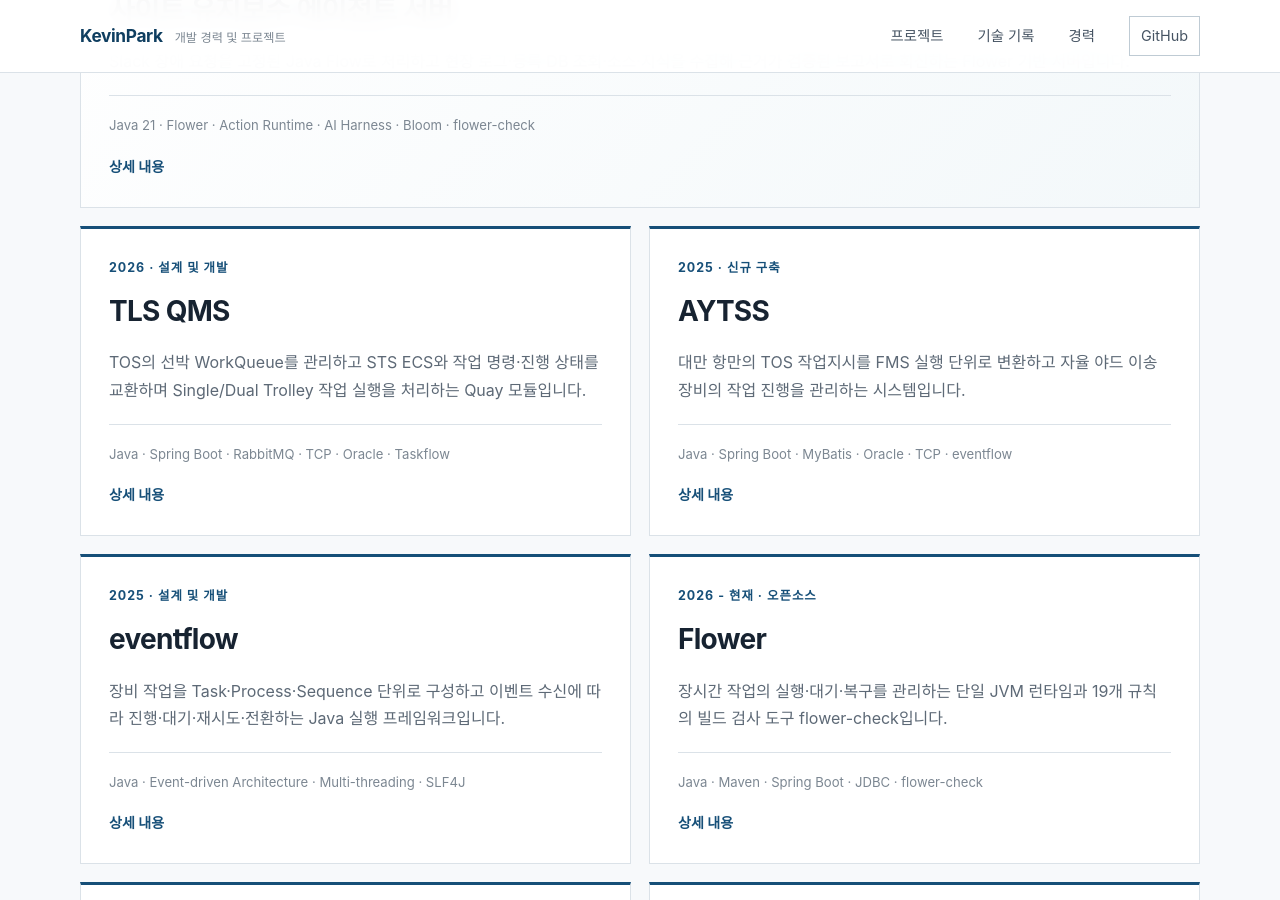
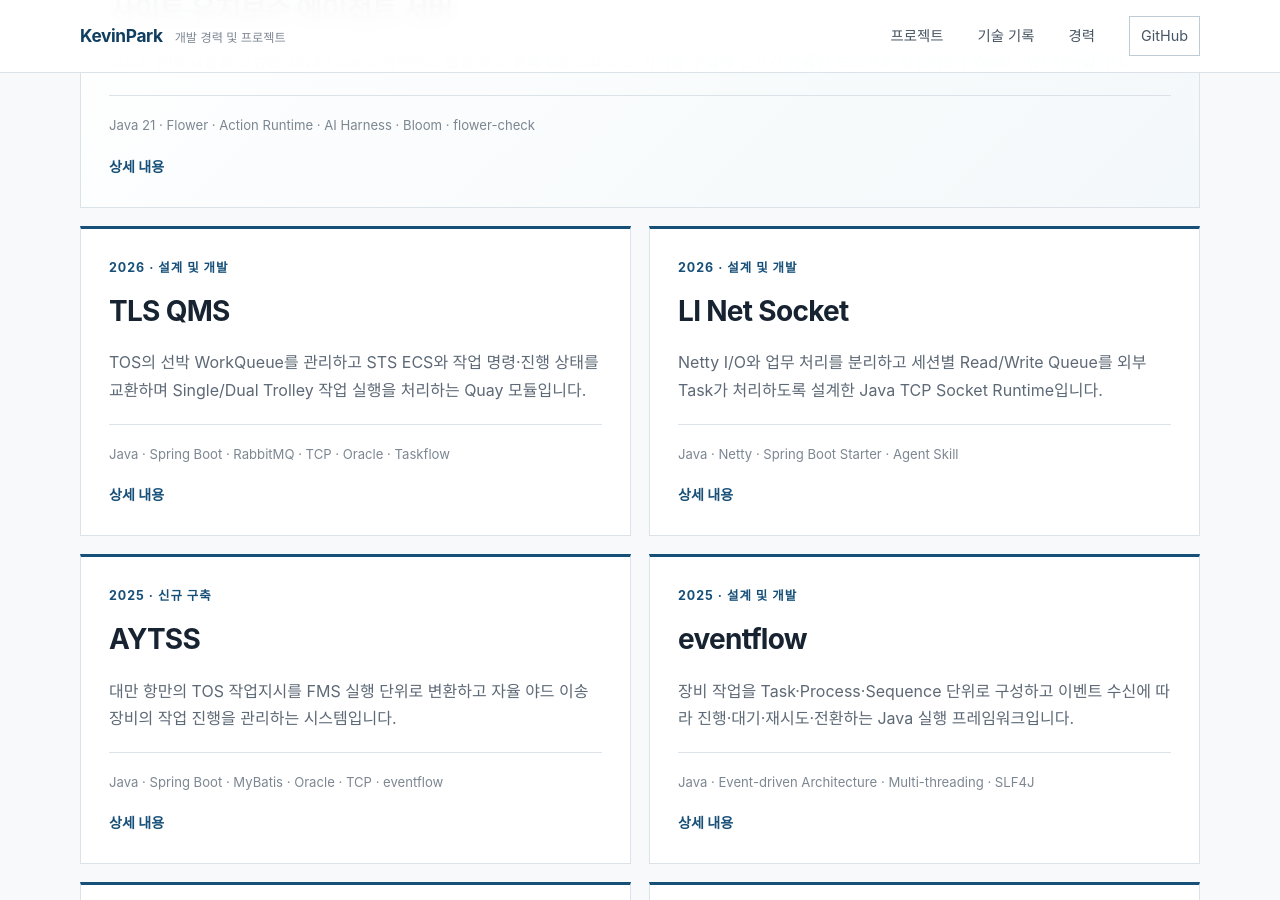
Before and after one commit to parkKevinSB/parkKevinSB.github.io, a Jekyll site: the page built from index.html, in a window 1280 px wide and 900 px high, scrolled down 1004 px. Built offline with Jekyll 4.4.1, drawn with Linux system fonts in a browser that asks for light colours; some of the changed text lies outside the part shown.

Commit message:
Add LI Net Socket project

```diff
--- a/index.html
+++ b/index.html
@@ -53,6 +53,14 @@ description: KevinPark의 항만 자동화, 장비 제어 소프트웨어 개발
         <h3>TLS QMS</h3>
         <p class="card-description">TOS의 선박 WorkQueue를 관리하고 STS ECS와 작업 명령·진행 상태를 교환하며 Single/Dual Trolley 작업 실행을 처리하는 Quay 모듈입니다.</p>
         <p class="card-stack">Java · Spring Boot · RabbitMQ · TCP · Oracle · Taskflow</p>
+        <span class="card-link">상세 내용</span>
+      </a>
+
+      <a class="project-card" href="{{ '/projects/li-net-socket/' | relative_url }}">
+        <p class="project-type">2026 · 설계 및 개발</p>
+        <h3>LI Net Socket</h3>
+        <p class="card-description">Netty I/O와 업무 처리를 분리하고 세션별 Read/Write Queue를 외부 Task가 처리하도록 설계한 Java TCP Socket Runtime입니다.</p>
+        <p class="card-stack">Java · Netty · Spring Boot Starter · Agent Skill</p>
         <span class="card-link">상세 내용</span>
       </a>
 
@@ -176,7 +184,7 @@ description: KevinPark의 항만 자동화, 장비 제어 소프트웨어 개발
     <article class="career-row">
       <div class="career-period">2023.01 - 현재</div>
       <div class="career-company">토탈소프트뱅크 연구소</div>
-      <p>항만 자동화 시스템 유지보수, AYTSS·TLS QMS 신규 개발, 장비 에뮬레이터 및 연동 검증 도구 개발</p>
+      <p>항만 자동화 시스템 유지보수, AYTSS·TLS QMS 신규 개발, 공용 소켓 Runtime과 장비 에뮬레이터 개발</p>
     </article>
     <article class="career-row">
       <div class="career-period">2019.06 - 2022.12</div>
--- a/projects.html
+++ b/projects.html
@@ -23,6 +23,12 @@ permalink: /projects/
       <h2>TLS QMS</h2>
       <p>TOS의 선박 WorkQueue와 WorkOrder를 관리하고 STS ECS와 작업 명령·상태를 교환하는 Quay Crane 실행 모듈</p>
       <p class="card-stack">Java · Spring Boot · RabbitMQ · TCP · Oracle · Taskflow</p>
+    </a>
+    <a class="project-index-card" href="{{ '/projects/li-net-socket/' | relative_url }}">
+      <p class="project-type">2026 · 설계 및 개발</p>
+      <h2>LI Net Socket</h2>
+      <p>Netty I/O와 업무 처리를 분리하고 세션별 Queue를 외부 Task가 처리하는 Java TCP Socket Runtime</p>
+      <p class="card-stack">Java · Netty · Spring Boot Starter · Agent Skill</p>
     </a>
     <a class="project-index-card" href="{{ '/projects/flower/' | relative_url }}">
       <p class="project-type">2026 - 현재 · 오픈소스</p>
```
Also changed, not shown: about.md (+1 -0 lines), projects/li-net-socket.md (added, +91 -0 lines).
